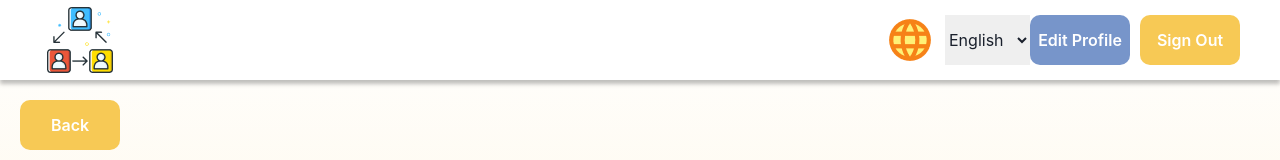
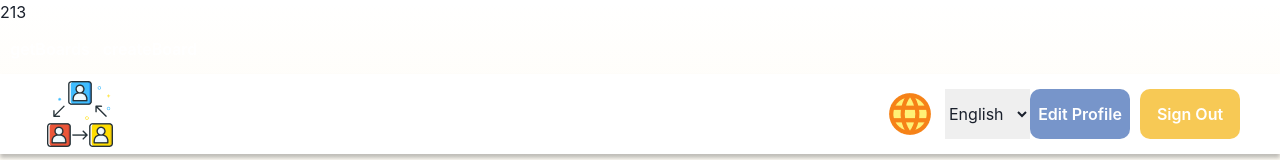
Before and after one commit to S4mm4ael/project-management-app, a React (Create React App) app: page /main in a window 1280 px wide. Shown: the top 160 px of the page. Built offline with nearby package versions, Linux system fonts and the light colour scheme; sample sign-in values are in the browser's storage.

Commit message:
feat: add getBords and createBoards function

```diff
--- a/src/components/Board/Board.tsx
+++ b/src/components/Board/Board.tsx
@@ -1,4 +1,3 @@
-import {} from '@chakra-ui/icons';
 import { ChakraProvider, Container, SimpleGrid, theme } from '@chakra-ui/react';
 import { DndProvider } from 'react-dnd';
 import { Link } from 'react-router-dom';
--- /dev/null
+++ b/src/components/MainPage/BoardsItem.tsx
@@ -0,0 +1,5 @@
+function BoardsItem(props: { title: string }) {
+  return <li>{props.title}</li>;
+}
+
+export default BoardsItem;
--- a/src/components/MainPage/MainPage.tsx
+++ b/src/components/MainPage/MainPage.tsx
@@ -1,8 +1,53 @@
+import { useState } from 'react';
+import { createBoard, getBoards } from '../../utils/fetch';
+import { Boards } from '../../utils/types';
 import Board from '../Board/Board';
+import BoardsItem from './BoardsItem';
 
 function MainPage() {
+  const [apiData, setApiData] = useState<Boards[]>([
+    { id: '1', title: '213', owner: 'Sammily', users: ['Sammily', 'Sam'] },
+  ]);
+  const handleGetBoards = async () => {
+    try {
+      const token = localStorage.getItem('token');
+      const response = await getBoards(token);
+      console.log(response);
+      if (response.status > 399) {
+        throw new Error(`Something went wrong... Error code: ${response.status}`);
+      }
+      setApiData(response);
+    } catch (error) {
+      console.log(error);
+    }
+  };
+  const handleCreateBoard = async () => {
+    try {
+      const token = localStorage.getItem('token');
+      const body = {
+        title: 'Board #3',
+        owner: '6373c57e7e75c1eff01df431',
+        users: ['6373c57e7e75c1eff01df431'],
+      };
+      const response = await createBoard(body, token);
+      console.log(response);
+      if (response.status > 399) {
+        throw new Error(`Something went wrong... Error code: ${response.status}`);
+      }
+    } catch (error) {
+      console.log(error);
+    }
+  };
+
   return (
     <section className="main__section">
+      <ul>
+        {apiData.map((item, index) => (
+          <BoardsItem key={item.id + index.toString()} title={item.title} />
+        ))}
+      </ul>
+      <button onClick={handleGetBoards}>getBoards</button>
+      <button onClick={handleCreateBoard}>createBoard</button>
       <Board />
     </section>
   );
--- a/src/components/RegistrationPage/RegistrationPage.tsx
+++ b/src/components/RegistrationPage/RegistrationPage.tsx
@@ -7,7 +7,7 @@ import { useState } from 'react';
 import { useTranslation } from 'react-i18next';
 
 export function RegistrationPage() {
-  const [state, dispatch] = useAuth();
+  const [, dispatch] = useAuth();
   const navigate = useNavigate();
   const {
     register,
--- a/src/components/hook/useTaskCollection.ts
+++ b/src/components/hook/useTaskCollection.ts
@@ -1,6 +1,4 @@
 import { useLocalStorage } from 'usehooks-ts';
-
-import { v4 as uuidv4 } from 'uuid';
 import { ColumnType } from '../../utils/enums';
 import { TaskModel } from '../../utils/models';
 
@@ -10,7 +8,7 @@ function useTaskCollection() {
   }>('tasks', {
     Todo: [
       {
-        id: uuidv4(),
+        id: '111',
         column: ColumnType.TO_DO,
         title: 'Task 1',
         color: 'blue.300',
@@ -18,7 +16,7 @@ function useTaskCollection() {
     ],
     'In Progress': [
       {
-        id: uuidv4(),
+        id: '222',
         column: ColumnType.IN_PROGRESS,
         title: 'Task 2',
         color: 'yellow.300',
@@ -26,7 +24,7 @@ function useTaskCollection() {
     ],
     Blocked: [
       {
-        id: uuidv4(),
+        id: '333',
         column: ColumnType.BLOCKED,
         title: 'Task 3',
         color: 'red.300',
@@ -34,7 +32,7 @@ function useTaskCollection() {
     ],
     Completed: [
       {
-        id: uuidv4(),
+        id: '444',
         column: ColumnType.COMPLETED,
         title: 'Task 4',
         color: 'green.300',
--- a/src/utils/fetch.tsx
+++ b/src/utils/fetch.tsx
@@ -1,4 +1,4 @@
-import { Body } from './types';
+import { BoardsBody, Body } from './types';
 
 const url = 'https://final-task-backend-production-e4cb.up.railway.app';
 
@@ -109,3 +109,47 @@ export async function deleteUser(id: string | null, token: string | null) {
     console.log(error);
   }
 }
+
+export async function getBoards(token: string | null) {
+  try {
+    const response = await fetch(`${url}/boards`, {
+      method: 'GET',
+      headers: {
+        'Content-Type': 'application/json',
+        Authorization: `Bearer ${token}`,
+      },
+    });
+    if (response.status === 200) {
+      const boards = await response.json();
+      return boards;
+    }
+    if (response.status !== 200) {
+      throw new Error(`Something went wrong... Error code: ${response.status}`);
+    }
+  } catch (error) {
+    console.log(error);
+  }
+}
+
+export async function createBoard(body: BoardsBody, token: string | null) {
+  try {
+    const response = await fetch(`${url}/boards`, {
+      method: 'POST',
+      headers: {
+        'Content-Type': 'application/json',
+        Authorization: `Bearer ${token}`,
+      },
+      body: JSON.stringify(body),
+    });
+    if (response.status === 200) {
+      const board = await response.json();
+      console.log('succsess', board);
+      return board;
+    }
+    if (response.status !== 200) {
+      throw new Error(`Something went wrong... Error code: ${response.status}`);
+    }
+  } catch (error) {
+    console.log(error);
+  }
+}
```
Also changed, not shown: src/utils/types.tsx (+13 -0 lines).
